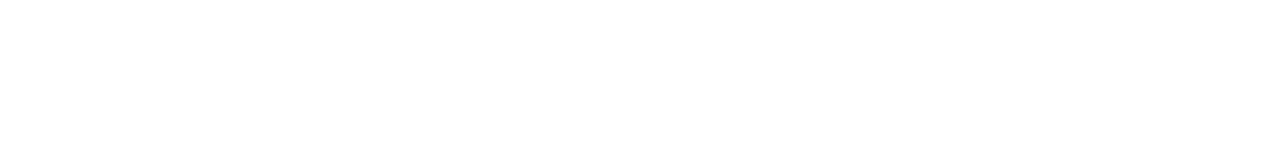
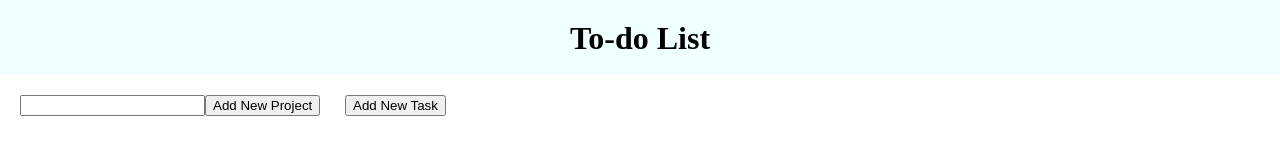
Before and after one commit to kingfeekra/todo-list, a website built with webpack: page dist/index.html in a window 1280 px wide. Built offline with nearby package versions, Linux system fonts and the light colour scheme.

Commit message:
add various functions
add functions to create header and main body

add functions to add content to main body

all funtions added are DOM related

```diff
--- a/package.json
+++ b/package.json
@@ -17,6 +17,8 @@
   },
   "homepage": "https://github.com/kingfeekra/todo-list#readme",
   "devDependencies": {
+    "css-loader": "^6.7.1",
+    "style-loader": "^3.3.1",
     "webpack": "^5.74.0",
     "webpack-cli": "^4.10.0"
   }
--- a/src/index.js
+++ b/src/index.js
@@ -1 +1,6 @@
+import "./styles.css";
+import {pageLoad} from "./pageLoad";
+
+pageLoad();
+
 console.log("poop");
--- /dev/null
+++ b/src/pageLoad.js
@@ -0,0 +1,94 @@
+const container = document.querySelector("#container");
+
+const pageLayout = (() => {
+    const createHeader = function() {
+        const header = document.createElement("div");
+        header.classList.add("header");
+        container.appendChild(header);
+
+        const heading = document.createElement("h1");
+        heading.textContent = "To-do List"
+        header.appendChild(heading);
+    }
+
+    const createMain = function() {
+        const main = document.createElement("main");
+        container.appendChild(main);
+    }
+
+
+    return {
+        createHeader : function () {
+            createHeader();
+        },
+        createMain : function () {
+            createMain()
+        }
+    }
+})()
+
+const mainContent = (() => {
+
+    const createProjectsDiv = function() {
+        const projectsDiv = document.createElement("div");
+        projectsDiv.classList.add("projectsDiv");
+        const main = document.querySelector("main");
+        main.appendChild(projectsDiv);
+    }
+
+    const createTasksDiv = function() {
+        const tasksDiv = document.createElement("div");
+        tasksDiv.classList.add("tasksDiv");
+        const main = document.querySelector("main");
+        main.appendChild(tasksDiv);
+    }
+
+    const addProjectContent = function() {
+        const projectsDiv = document.querySelector(".projectsDiv");
+        for(let i = 0; i < 2; i++) {
+            const div = document.createElement("div");
+            projectsDiv.appendChild(div);
+        }
+        const divs = document.querySelectorAll(".projectsDiv > div");
+        const textBox = document.createElement("input");
+        divs[0].appendChild(textBox);
+
+        const button = document.createElement("button");
+        button.textContent = "Add New Project"
+        divs[0].appendChild(button);
+    }
+
+    const addTasksContent = function() {
+        const tasksDiv = document.querySelector(".tasksDiv");
+        const button = document.createElement("button");
+        button.textContent = "Add New Task";
+        tasksDiv.appendChild(button);
+    }
+
+    return {
+        createProjectsDiv : function() {
+            createProjectsDiv();
+        },
+        createTasksDiv : function() {
+            createTasksDiv();
+        },
+        addProjectContent : function() {
+            addProjectContent();
+        },
+        addTasksContent : function() {
+            addTasksContent();
+        }
+    }
+})()
+
+function pageLoad() {
+    pageLayout.createHeader();
+    pageLayout.createMain();
+
+    mainContent.createProjectsDiv();
+    mainContent.createTasksDiv();
+    mainContent.addProjectContent();
+    mainContent.addTasksContent();
+}
+
+export {pageLoad};
--- /dev/null
+++ b/src/styles.css
@@ -0,0 +1,85 @@
+/* http://meyerweb.com/eric/tools/css/reset/
+   v2.0 | 20110126
+   License: none (public domain)
+*/
+
+html, body, div, span, applet, object, iframe,
+h1, h2, h3, h4, h5, h6, p, blockquote, pre,
+a, abbr, acronym, address, big, cite, code,
+del, dfn, em, img, ins, kbd, q, s, samp,
+small, strike, strong, sub, sup, tt, var,
+b, u, i, center,
+dl, dt, dd, ol, ul, li,
+fieldset, form, label, legend,
+table, caption, tbody, tfoot, thead, tr, th, td,
+article, aside, canvas, details, embed,
+figure, figcaption, footer, header, hgroup,
+menu, nav, output, ruby, section, summary,
+time, mark, audio, video {
+	margin: 0;
+	padding: 0;
+	border: 0;
+	font-size: 100%;
+	font: inherit;
+	vertical-align: baseline;
+}
+/* HTML5 display-role reset for older browsers */
+article, aside, details, figcaption, figure,
+footer, header, hgroup, menu, nav, section {
+	display: block;
+}
+body {
+	line-height: 1;
+}
+ol, ul {
+	list-style: none;
+}
+blockquote, q {
+	quotes: none;
+}
+blockquote:before, blockquote:after,
+q:before, q:after {
+	content: '';
+	content: none;
+}
+table {
+	border-collapse: collapse;
+	border-spacing: 0;
+}
+
+#container {
+    display:flex;
+    flex-direction: column;
+    min-height: 100vh;
+}
+
+.header {
+    height: 75px;
+    width: auto;
+    background-color: azure;
+    display: flex;
+    justify-content: center;
+    align-items: center;
+}
+
+.header > h1 {
+    font-size: 2rem;
+    font-weight: bold;
+}
+
+main {
+    display: grid;
+    grid-template-rows: 1fr;
+    grid-template-columns: 1fr 3fr;
+    margin: 20px;
+    gap: 20px;
+}
+
+.projectsDiv {
+    display: flex;
+    flex-direction: column;
+}
+
+.projectsDiv > div:first-of-type {
+    display: flex;
+}
--- a/webpack.config.js
+++ b/webpack.config.js
@@ -6,4 +6,20 @@ module.exports = {
     filename: 'main.js',
     path: path.resolve(__dirname, 'dist'),
   },
+  module: {
+    rules: [
+      {
+        test: /\.css$/i,
+        use: ['style-loader', 'css-loader'],
+      },
+      {
+        test: /\.(png|svg|jpg|jpeg|gif)$/i,
+        type: 'asset/resource',
+      },
+      {
+        test: /\.(woff|woff2|eot|ttf|otf)$/i,
+        type: 'asset/resource',
+      },
+    ],
+  },
 };
```
Also changed, not shown: dist/index.html, dist/main.js, 1 other file.
